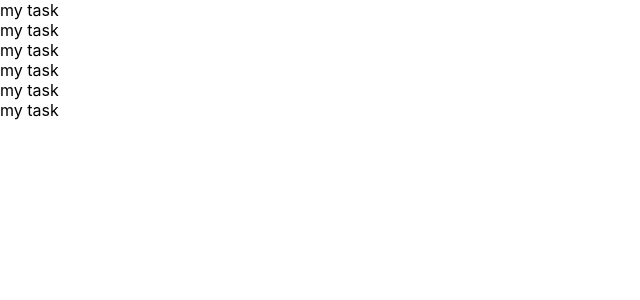
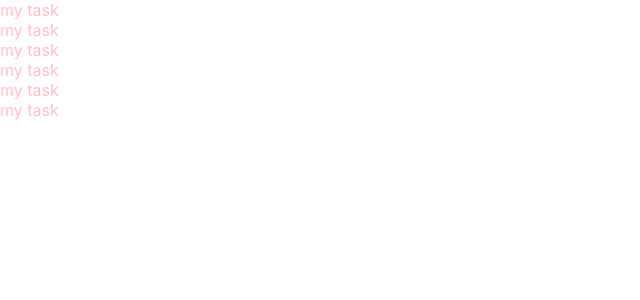
Before and after one commit to elegy00/task-list, a React (Create React App) app: page / in a window 1280 px wide. Shown: the top 300 px of the page, without its empty margins (0-640 px from the left). Built offline with nearby package versions, Linux system fonts and the light colour scheme; the HTML template or start-up script is replaced by a standard one.

Commit message:
Add support for styled components

```diff
--- a/package.json
+++ b/package.json
@@ -5,7 +5,8 @@
   "dependencies": {
     "react": "^16.7.0",
     "react-dom": "^16.7.0",
-    "react-scripts": "2.1.2"
+    "react-scripts": "2.1.2",
+    "styled-components": "^4.1.3"
   },
   "scripts": {
     "start": "react-scripts start",
--- a/src/components/atoms/task/index.js
+++ b/src/components/atoms/task/index.js
@@ -1,14 +1,18 @@
 import React from 'react';
-import ReactDOM from 'react-dom';
+
+import styled from 'styled-components';
+
+
+const Div = styled.div`color: pink`;
 
   class Task extends React.Component {
 
 
     render() {
       return (
-        <div class="task">
+        <Div className="task">
           my task
-        </div>
+        </Div>
       );
     }
   }
--- a/src/components/molecules/task-list/index.js
+++ b/src/components/molecules/task-list/index.js
@@ -9,7 +9,7 @@ class TaskList extends React.Component {
 
     render() {
         return (
-            <div class="task-list">
+            <div className="task-list">
                 <Task></Task>
                 <Task></Task>
             </div>
--- a/src/components/pages/dashboard/index.js
+++ b/src/components/pages/dashboard/index.js
@@ -7,7 +7,7 @@ import TaskList from '../../molecules/task-list';
 class Dashboard extends React.Component {
     render() {
         return (
-            <div class="dashboard">
+            <div className="dashboard">
                 <TaskList></TaskList>
                 <TaskList></TaskList>
                 <TaskList></TaskList>
```
Also changed, not shown: 1 other file (tests, documents, lock files or other folders).
